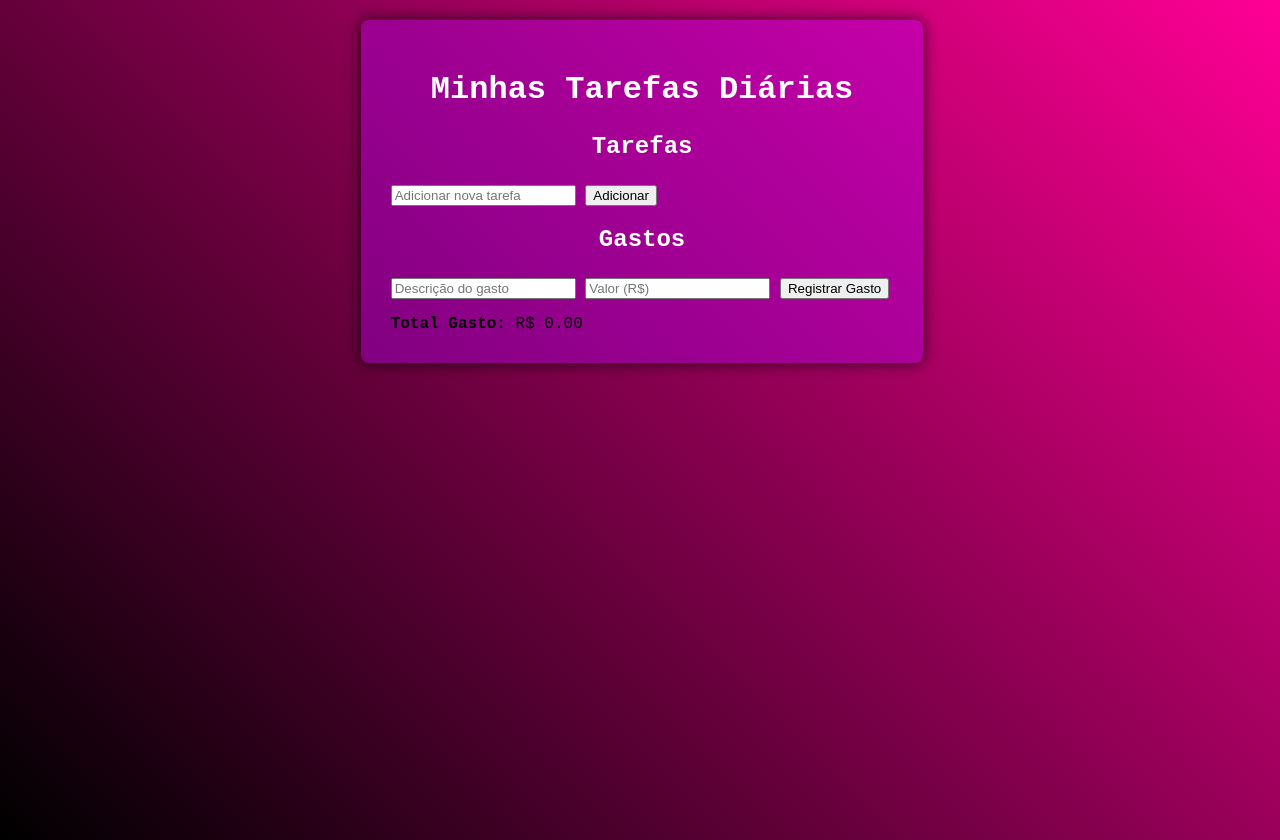
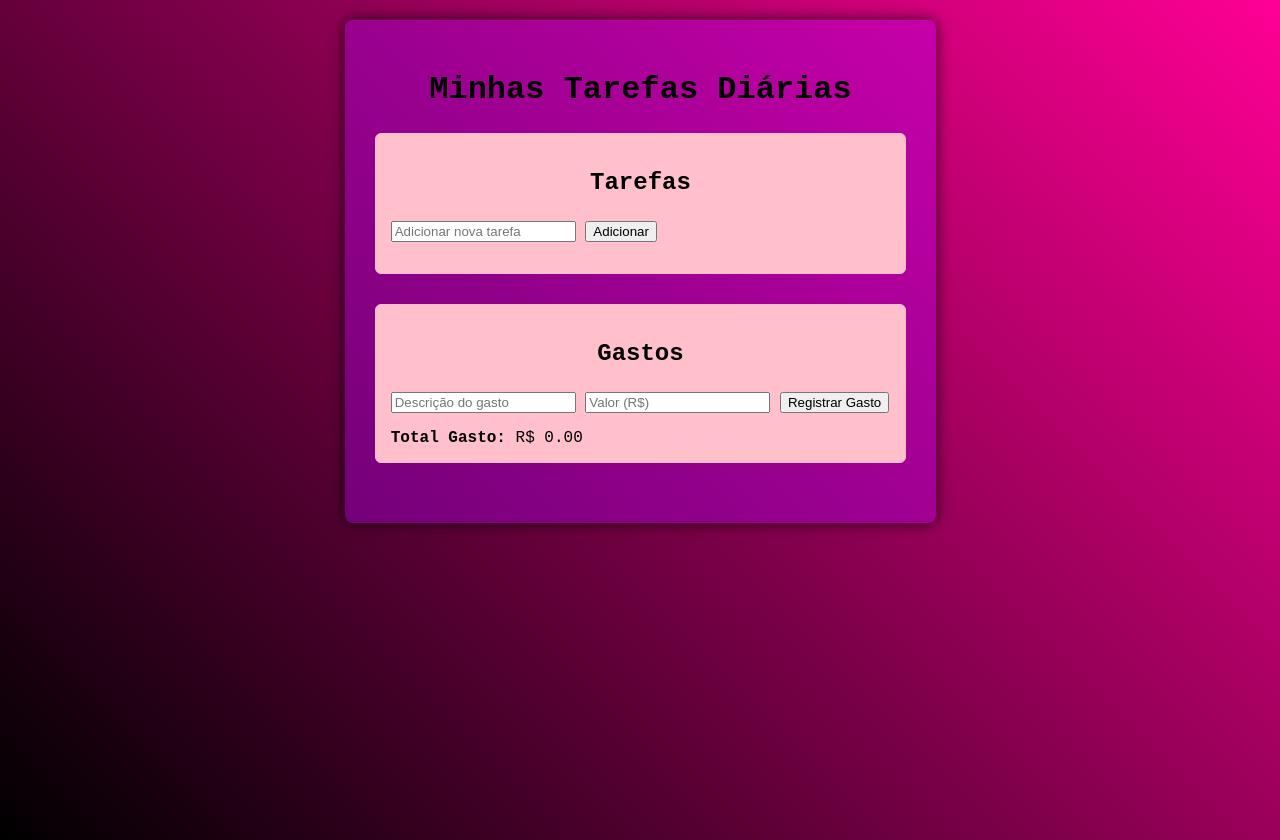
Before and after one commit to natieledpaula/Prova-front-end, a plain HTML site: page index.html in a window 1280 px wide. Drawn offline with Linux system fonts and the light colour scheme.

Commit message:
Borda feita no CSS

```diff
--- a/style.css
+++ b/style.css
@@ -20,7 +20,15 @@ body {
 
 /* Parte do texto */
 h1, h2 {
-    color: white;
+    color: rgb(0, 0, 0);
     text-align: center;
     margin-bottom: 25px;
 }
+
+section {
+    margin-bottom: 30px;
+    padding: 15px;
+    border: 1px solid pink;
+    border-radius: 6px;
+    background-color: pink;
+}
```
